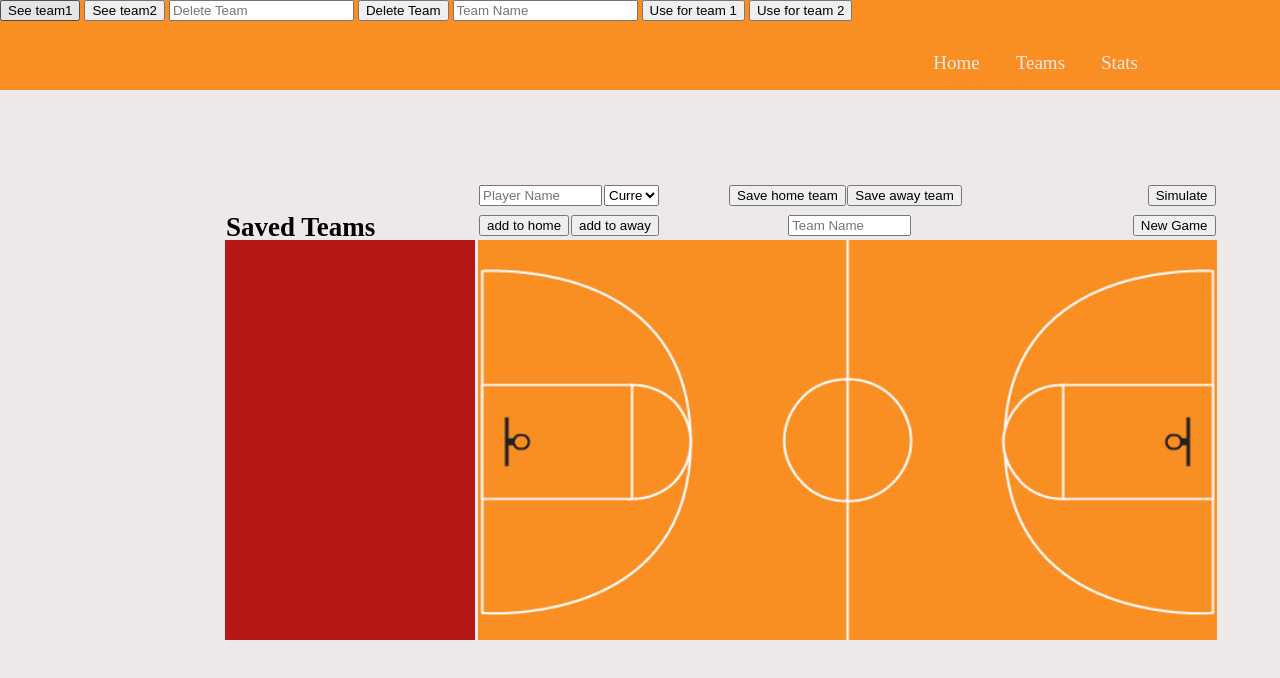
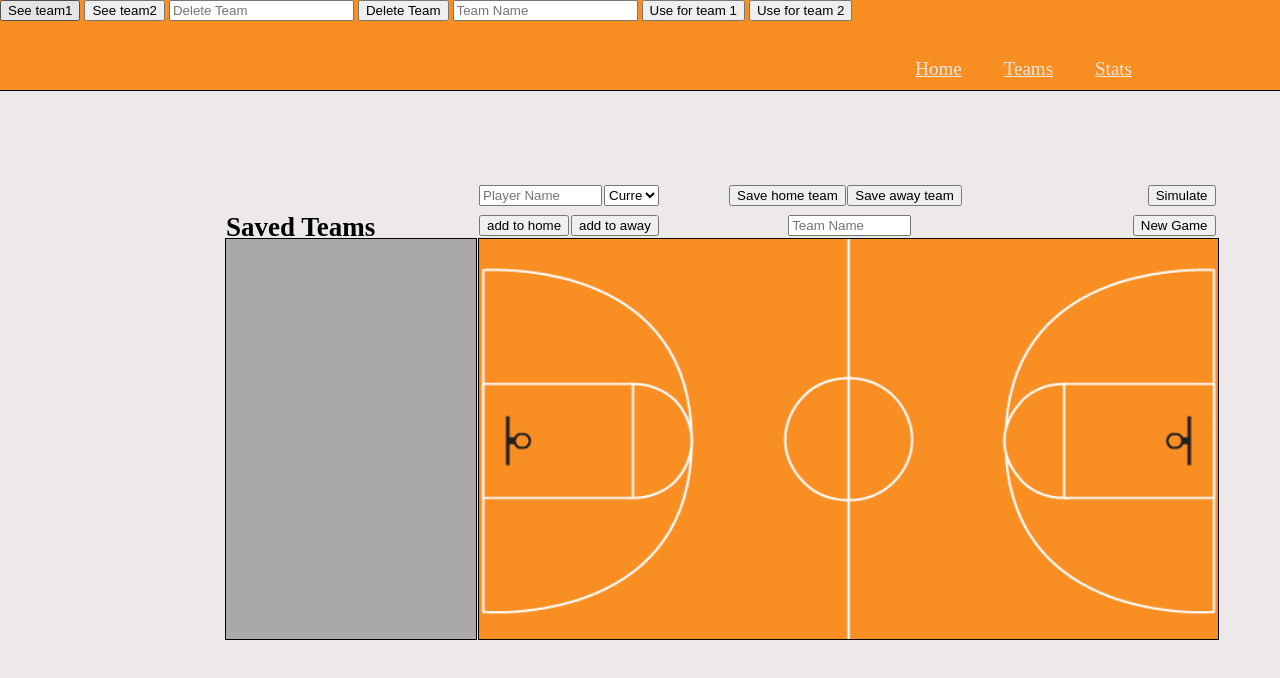
Before and after one commit to dmcdevitt10/NBA-Simulation-App, a website: page client/index.html in a window 1280 px wide. Drawn offline with nearby package versions, Linux system fonts and the light colour scheme.

Commit message:
added the working features to the css

```diff
--- a/client/index.html
+++ b/client/index.html
@@ -20,15 +20,19 @@
         <button id="use-saved-button2">Use for team 2</button>
 
 
+        <nav class=".nav">
+            <!-- <ol>
+                <li class="pages"><a href="./index.html">Home</a></li>
+                <li class="pages"><a href="./teams.html">Teams</a></li>
+                <li class="pages"><a href="./stats.html">Stats</a></li>
+            </ol> -->
+            <a href="./index.html" class="page">Home</a>
+            <a href="./teams.html" class="page">Teams</a>
+            <a href="./stats.html" class="page">Stats</a>
+        </nav>
 
 
-        <nav>
-            <ol>
-                <li class="pages"><a>Home</a></li>
-                <li class="pages"><a>Teams</a></li>
-                <li class="pages"><a>Stats</a></li>
-            </ol>
-        </nav>
+
     </header>
     <div class="court-teams">
         <section class="inputs-bar">
--- a/client/styles.css
+++ b/client/styles.css
@@ -3,6 +3,8 @@ body {
     display: flex;
     margin: 0;
 }
+
+
 
 header {
     position: absolute;
@@ -10,31 +12,40 @@ header {
     height: 90px;
     width: 100%;
     top: 0px;
+    border-bottom: 1px solid #000000;
 }
 
 nav {
     position: absolute;
     right:110px;
-    bottom: 0px;
+    bottom: 10px;
 }
 
-ol {
-    padding-left: 0;
-}
-
-.pages {
+.page {
     color: rgb(237, 233, 233);
+    font-size: 19px;
     display: inline;
     margin-right: 2em;
 }
 
-a {
-    font-size: 19px;
+.page:hover {
+    color: rgb(203, 201, 201);
 }
 
-a:visited {
-    border-bottom: 2px solid;
+
+
+.court-teams {
+    position: absolute;
+    display: flex;
+    flex-direction: row;
+    height: 490px;
+    width: 991.5px;
+    top: 150px;
+    left: 225px;
+    /* box-shadow: 7px 7px 15px rgb(71, 69, 69); */
+    z-index: -1;
 }
+
 
 
 .inputs-bar {
@@ -117,31 +128,20 @@ a:visited {
     width: 115px;
 }
 
+
+
 .simulate {
     position: absolute;
     right: 1px;
     top: 35px;
 }
-
-
-
 .new-game{
     position: absolute;
     right: 1px;
     bottom: 4px;
 }
 
-.court-teams {
-    position: absolute;
-    display: flex;
-    flex-direction: row;
-    height: 490px;
-    width: 991.5px;
-    top: 150px;
-    left: 225px;
-    /* box-shadow: 7px 7px 15px rgb(71, 69, 69); */
-    z-index: -1;
-}
+
 
 .court {
     position: absolute;
@@ -149,15 +149,17 @@ a:visited {
     width: 738.5px;
     left: 253px;
     bottom: 0px;
+    border: 1px solid black;
     z-index: -1;
 
 }
 
-
 .teams {
     position: absolute;
-    background-color: rgb(182, 23, 23);
+    background-color: rgb(170, 168, 168);
     height: 400px;
     width: 250px;
     bottom: 0px;
+    border: 1px solid black;
+    z-index: -1;
 }
```
Also changed, not shown: client/stats.html (added, +24 -0 lines), client/teams.html (added, +24 -0 lines).
